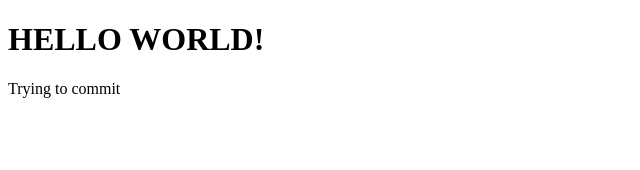
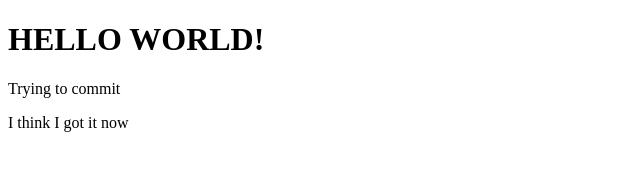
Before and after one commit to brantmos/brantmos.github.io, a plain HTML site: page index.html in a window 1280 px wide. Shown: the whole page, without its empty margins (0-640 px from the left). Drawn offline with Linux system fonts and the light colour scheme.

Commit message:
Commit 2

```diff
--- a/index.html
+++ b/index.html
@@ -7,6 +7,7 @@
     <body>
         <h1> HELLO WORLD! </h1>
         <p> Trying to commit</p>
+        <p> I think I got it now </p>
     </body>
 
 </html>
```
